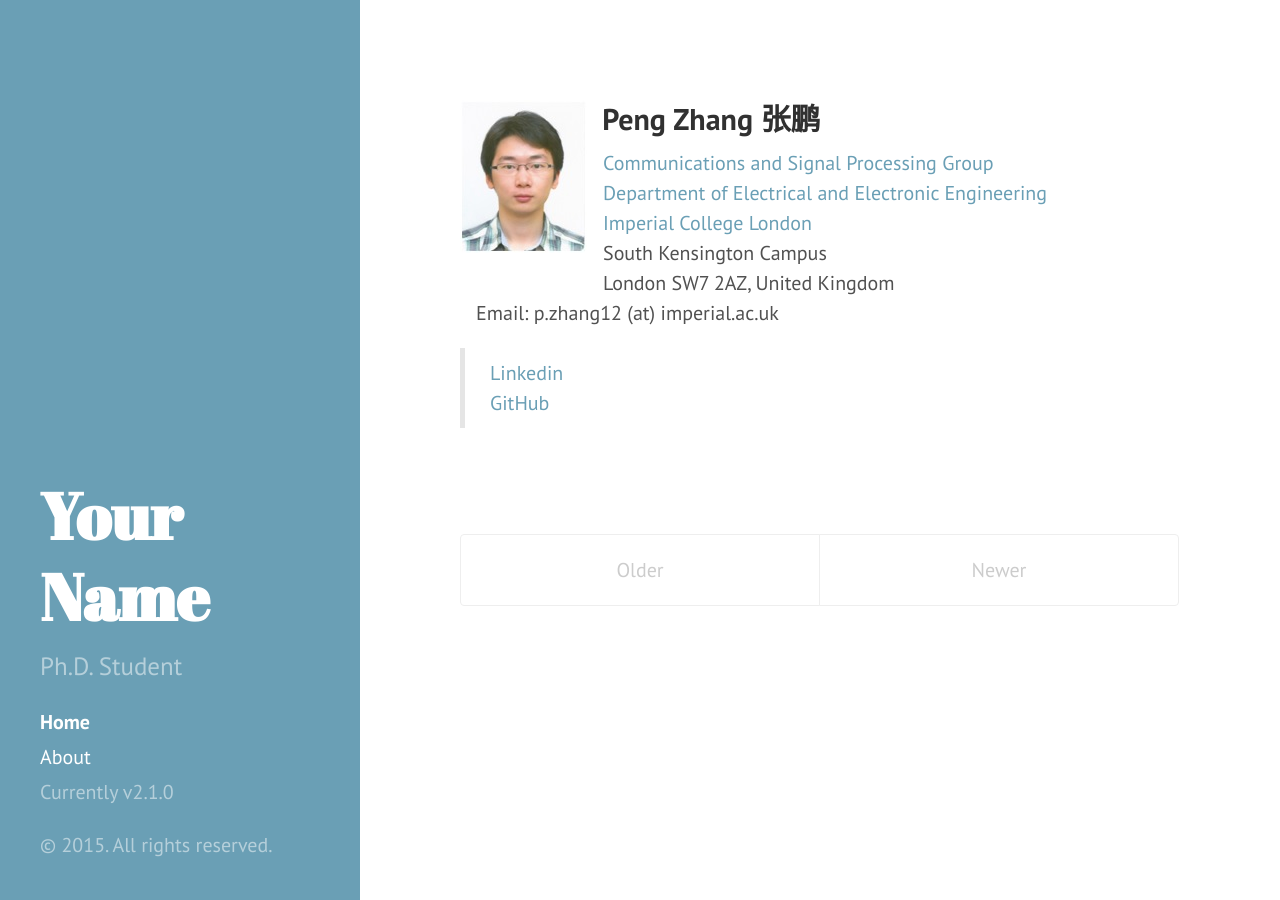
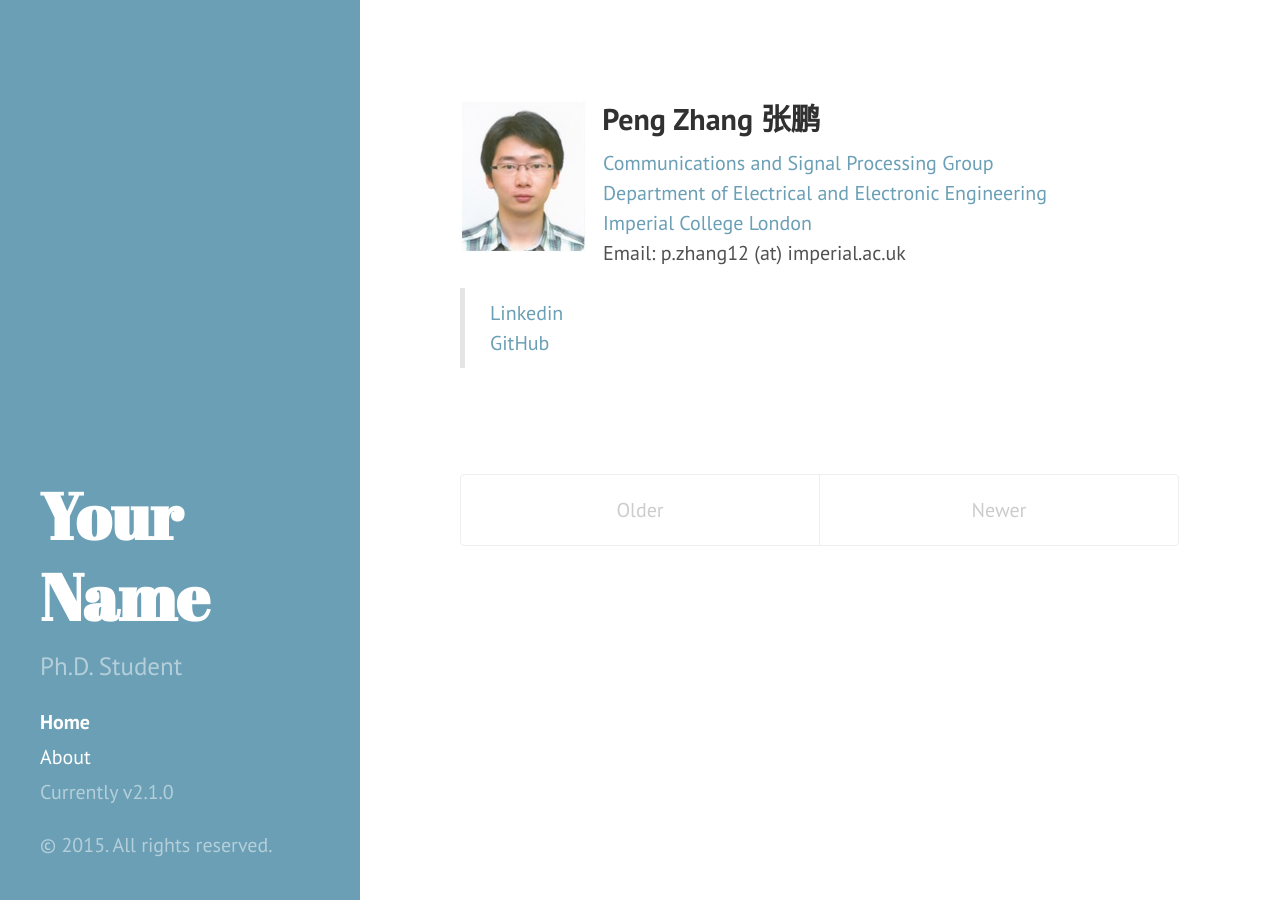
Before and after one commit to p-zhang/p-zhang.github.io, a Jekyll site: the page built from index.html, in a window 1280 px wide. Built offline with Jekyll 4.4.1, drawn with Linux system fonts in a browser that asks for light colours; Markdown is read by kramdown in place of the engine named in the settings; the list of posts is cut into pages by our own code.

Commit message:
Update index.html

```diff
--- a/index.html
+++ b/index.html
@@ -8,8 +8,6 @@
     <p>&nbsp;&nbsp;&nbsp;<a href="http://www3.imperial.ac.uk/commssigproc">Communications and Signal Processing Group</a><br />
       &nbsp;&nbsp;&nbsp;<a href="http://www3.imperial.ac.uk/electricalengineering">Department of Electrical and Electronic Engineering</a><br />
       &nbsp;&nbsp;&nbsp;<a href="http://www3.imperial.ac.uk">Imperial College London</a><br />
-      &nbsp;&nbsp;&nbsp;South Kensington Campus <br />
-      &nbsp;&nbsp;&nbsp;London SW7 2AZ,  United Kingdom <br />
       &nbsp;&nbsp;&nbsp;Email: p.zhang12 (at) imperial.ac.uk <br />
             <blockquote>
               <a href="https://uk.linkedin.com/pub/peng-zhang/59/42a/682">Linkedin</a><br />
```
